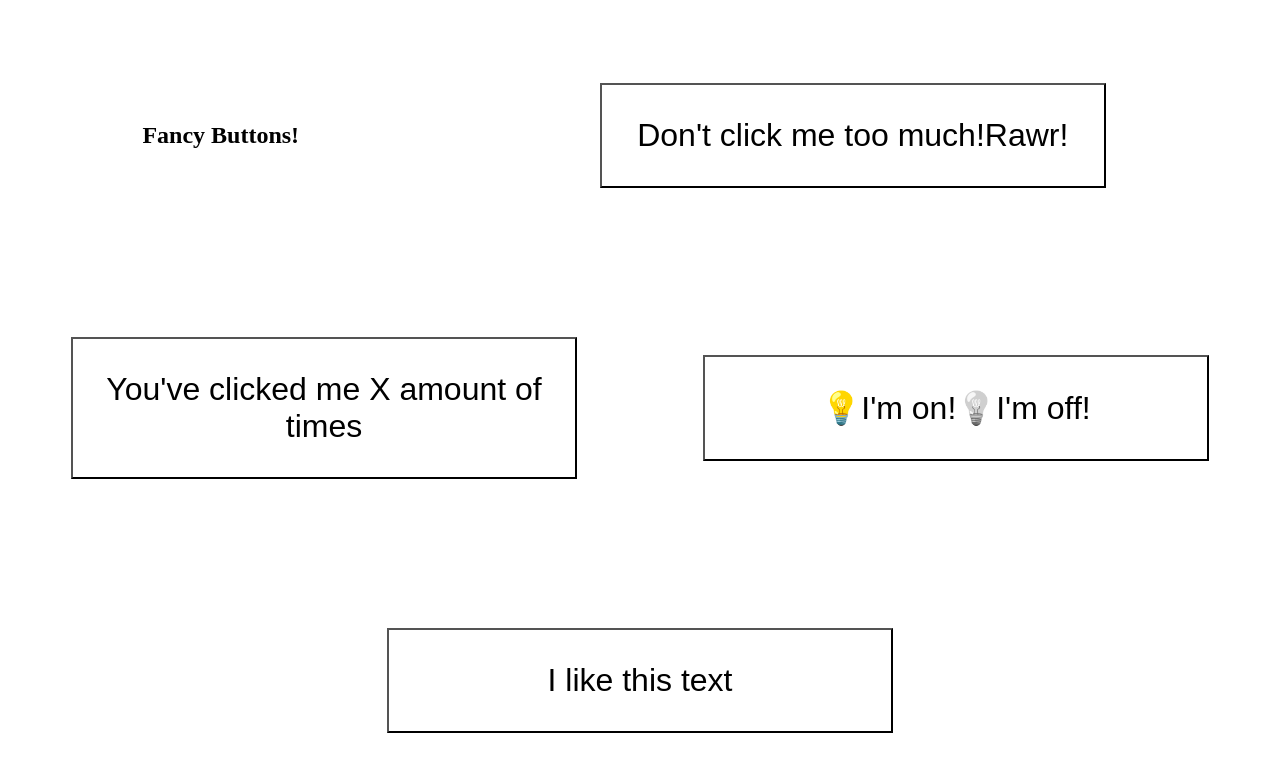
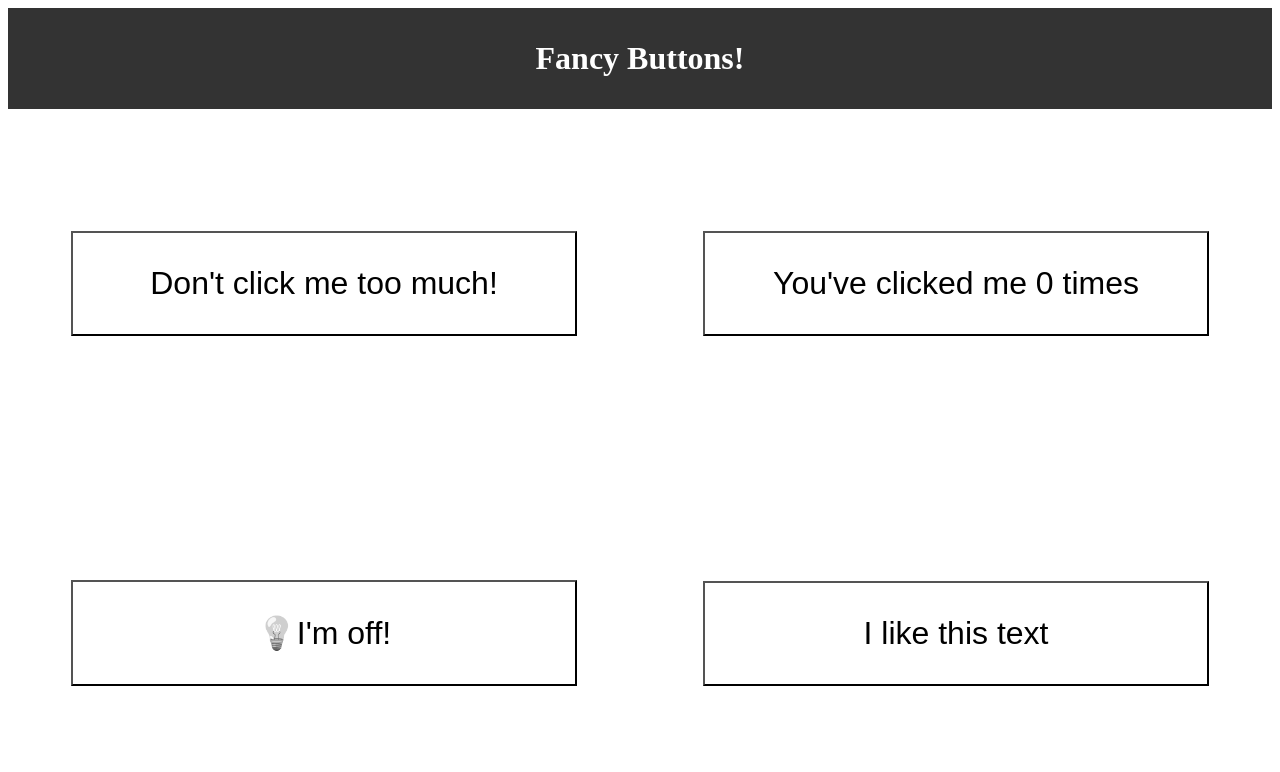
Before and after one commit to CodyHilborn/fancy-buttons, a React (Create React App) app: page / in a window 1280 px wide. Shown: the top 772 px of the page. Built offline with nearby package versions, Linux system fonts and the light colour scheme.

Commit message:
Set state for each componenet and added default values

```diff
--- a/src/App.js
+++ b/src/App.js
@@ -8,8 +8,8 @@ import TextRepeaterButton from './components/TextRepeaterButton';
 function App() {
   return (
     <div className={"App"}>
+      <h1>Fancy Buttons!</h1>
       <section>
-        <h1>Fancy Buttons!</h1>
         <AngryButton />
         <CounterButton />
         <LightSwitchButton />
--- a/src/components/AngryButton.jsx
+++ b/src/components/AngryButton.jsx
@@ -1,12 +1,14 @@
-import React from 'react';
+import React, { useState } from 'react';
 
 const AngryButton = () => {
+  const [anger, setAnger] = useState(0);
+
   return (
-    <button className='AndryButton'>
-      {/* If you have NOT reached the maximum */}
-      <span>Don't click me too much!</span>
-      {/* If you HAVE reached the maximum */}
-      <span>Rawr!</span>
+    <button className='AndryButton' style={{ backgroundColor: `rgba(255, 0, 0, ${anger})` }}>
+
+      {anger < 1 && <span>Don't click me too much!</span>}
+      {anger > 1 && <span>Rawr!</span>}
+
     </button>
   );
 };
--- a/src/components/CounterButton.jsx
+++ b/src/components/CounterButton.jsx
@@ -1,9 +1,13 @@
-import React from 'react';
+import React, { useState } from 'react';
 
 const CounterButton = () => {
+  const [clickAmount, setClickAmount] = useState(0);
+
   return (
     <button className='CounterButton'>
-      You've clicked me X amount of times
+
+      You've clicked me {clickAmount} times
+
     </button>
   );
 };
--- a/src/components/LightSwitchButton.jsx
+++ b/src/components/LightSwitchButton.jsx
@@ -1,12 +1,14 @@
-import React from 'react';
+import React, { useState } from 'react';
 
 const LightSwitchButton = () => {
+  const [light, setLight] = useState('off');
+
   return (
     <button className='LightSwitchButton'>
-      {/* When the state is on */}
-      <span className='on'><i>💡</i>I'm on!</span>
-      {/* When the state is off */}
-      <span className='off'><i>💡</i>I'm off!</span>
+
+      {light === 'on' && <span className='on'><i>💡</i>I'm on!</span>}
+      {light === 'off' && <span className='off'><i>💡</i>I'm off!</span>}
+
     </button>
   );
 };
--- a/src/components/TextRepeaterButton.jsx
+++ b/src/components/TextRepeaterButton.jsx
@@ -1,9 +1,18 @@
-import React from 'react';
+import React, { useState } from 'react';
 
 const TextRepeaterButton = () => {
+  const [repetitions, setRepetitions] = useState(1);
+
+  const textArr = [];
+  for (let i = 0; i < repetitions; i++) {
+    textArr.push(<span key={i}>I like this text</span>);
+  }
+
   return (
     <button className='TextRepeaterButton'>
-      <span>I like this text</span>
+
+      {textArr}
+
     </button>
   );
 };
```
